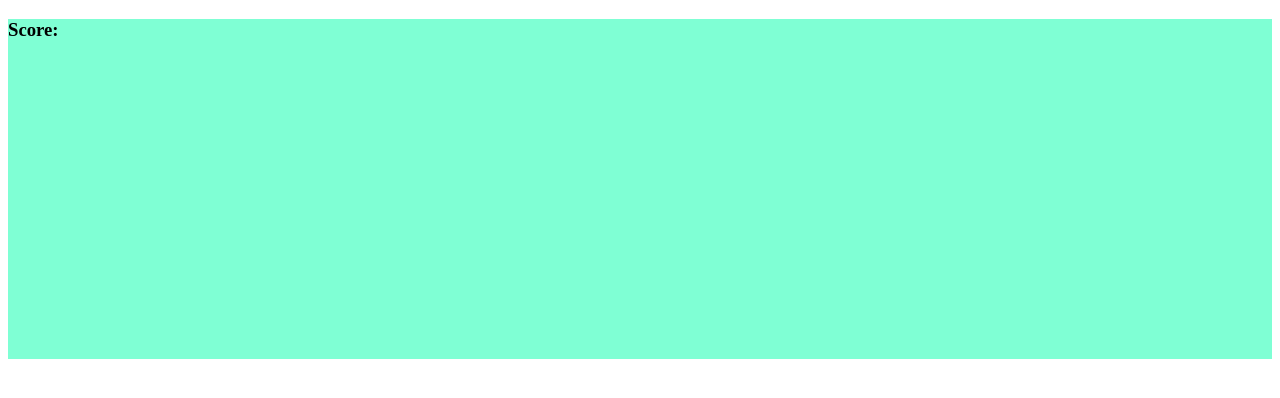
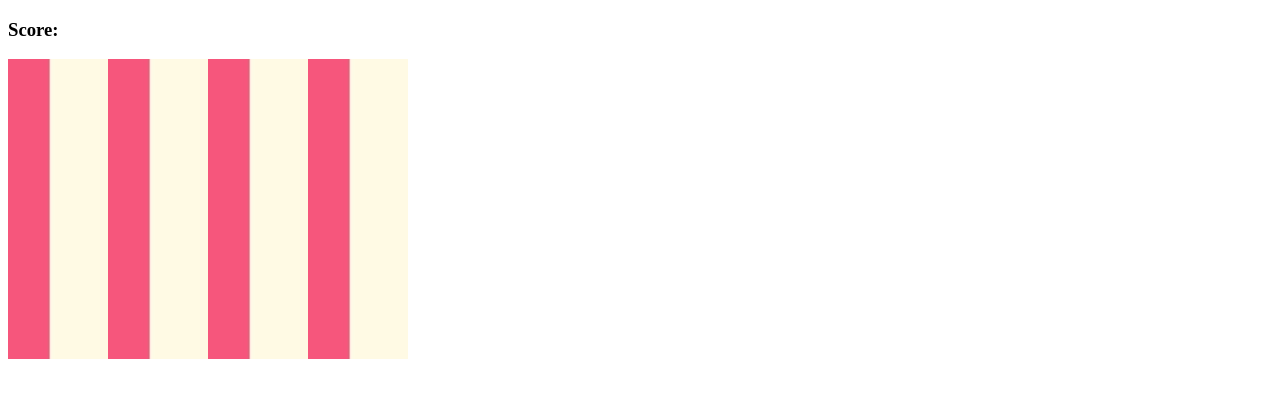
Before and after one commit to KristianColville1/my-memory-game, a plain HTML site: page index.html in a window 1280 px wide. Drawn offline with Linux system fonts and the light colour scheme.

Commit message:
Fix file paths and fix scripts

```diff
--- a/assets/css/style.css
+++ b/assets/css/style.css
@@ -1,7 +1,6 @@
 main {
     width: 100%;
     height: 100%;
-    background-color: aquamarine;
 }
 
 .grid {
--- a/assets/js/index.js
+++ b/assets/js/index.js
@@ -1,71 +1,78 @@
-document.addEventListener('DOMContentloaded', () => {
-
-    // card options
 const cardArray = [
     {
         name: 'apple',
-            img: 'images/apple.jpeg'
+        img: 'assets/images/apple.jpeg'
     },
     {
         name: 'apple',
-            img: 'images/apple.jpeg'
+        img: 'assets/images/apple.jpeg'
     },
     {
         name: 'banana',
-            img: 'images/banana.jpeg'
+        img: 'assets/images/banana.jpeg'
     },
     {
         name: 'banana',
-            img: 'images/banana.jpeg'
+        img: 'assets/images/banana.jpeg'
     },
     {
         name: 'cherries',
-            img: 'images/cherries.jpeg'
+        img: 'assets/images/cherries.jpeg'
     },
     {
         name: 'cherries',
-            img: 'images/cherries.jpeg'
+        img: 'assets/images/cherries.jpeg'
     },
     {
         name: 'grape-fruit',
-            img: 'images/grape-fruit.jpeg'
+        img: 'assets/images/grape-fruit.jpeg'
     },
     {
         name: 'grape-fruit',
-            img: 'images/grape-fruit.jpeg'
+        img: 'assets/images/grape-fruit.jpeg'
     },
     {
         name: 'kiwi',
-            img: 'images/kiwi.jpeg'
+        img: 'assets/images/kiwi.jpeg'
     },
     {
         name: 'kiwi',
-            img: 'images/kiwi.jpeg'
+        img: 'assets/images/kiwi.jpeg'
     },
     {
         name: 'orange',
-            img: 'images/orange.jpeg'
+        img: 'assets/images/orange.jpeg'
     },
     {
         name: 'orange',
-            img: 'images/orange.jpeg'
+        img: 'assets/images/orange.jpeg'
     }
 ]
 
 const grid = document.querySelector('.grid');
 
-    // create game board
-    function createBoard(){
+// game board created
+function createBoard() {
     for(let i = 0; i < cardArray.length; i++){
         var card = document.createElement('img');
-            card.setAttribute('src', './images/green.jpeg');
+        card.setAttribute('src', 'assets/images/red-white.jpeg');
         card.setAttribute('data-id', i);
-            // card.addEventListener('click', flipcard);
-            grid.appendChild(card);                     // Uses the appendChild method
+        card.addEventListener('click', flipCard());
+        grid.appendChild(card);
     }
 }
-    console.log('fuck this bug');
-    createBoard();
+
+// check for matches
+
+// flip your card
+function flipCard(){
+
+}
 
 
-})
+// update game
+
+
+
+
+createBoard();
--- a/index.html
+++ b/index.html
@@ -1,9 +1,9 @@
 <!DOCTYPE html>
 <html lang="en" dir="ltr">
 <head>
+
     <meta charset="UTF-8">
     <link rel="stylesheet" href="assets/css/style.css">
-
     <title>Memory Game</title>
 </head>
 <body>
@@ -14,6 +14,6 @@
         <h3>Score:<span id='result'></span></h3>
         <div class="grid"></div>
     </main>
-    <script src="assets/js/index.js" charset="utf-8"></script>
+    <script src="assets/js/index.js" type="text/javascript" charset="utf-8"></script>
 </body>
 </html>
```
Lines whose indentation alone changed are shown as unchanged.
